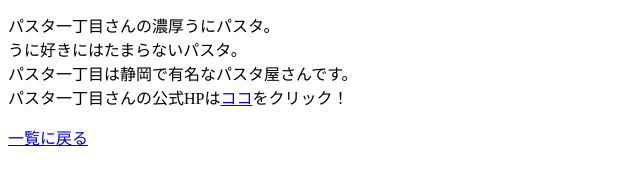
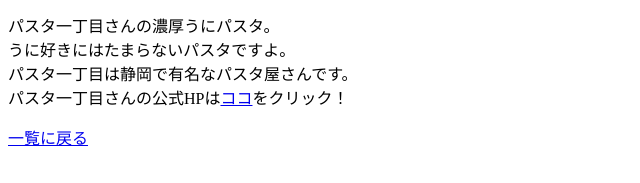
Before and after one commit to hayato004/works, a plain HTML site: page href/pasta/uni.html in a window 1280 px wide. Shown: the part 478-661 px from the top of the page, 0-640 px from the left. Drawn offline with Linux system fonts and the light colour scheme.

Commit message:
変更しました

```diff
--- a/href/pasta/uni.html
+++ b/href/pasta/uni.html
@@ -9,7 +9,7 @@
         </h1>
         <img src="../images/uni.png" alt="うにパスタの写真">
         <p>パスタ一丁目さんの濃厚うにパスタ。<br>
-            うに好きにはたまらないパスタ。<br>
+            うに好きにはたまらないパスタですよ。<br>
             パスタ一丁目は静岡で有名なパスタ屋さんです。<br>
             パスタ一丁目さんの公式HPは<a href="https://www.1cho-me.jp/pasta-ya/" target="_blank">ココ</a>をクリック！
         </p>
```
